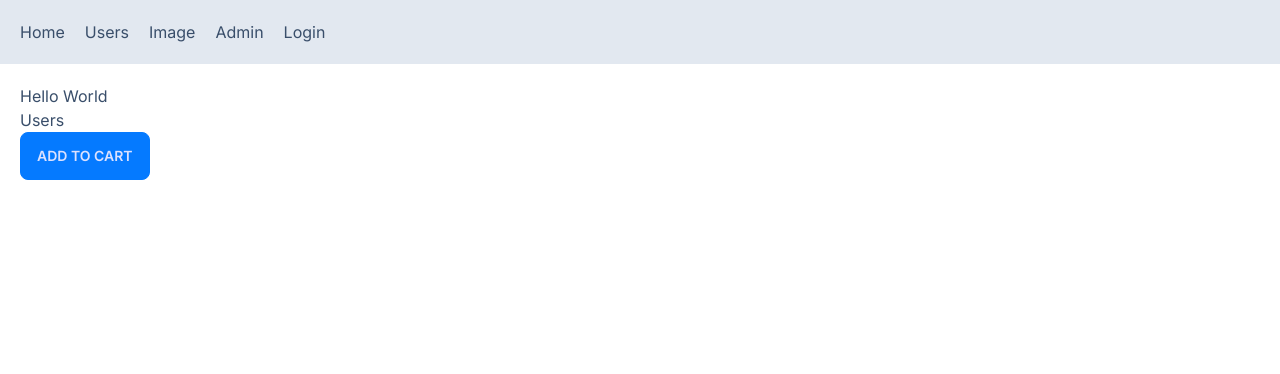
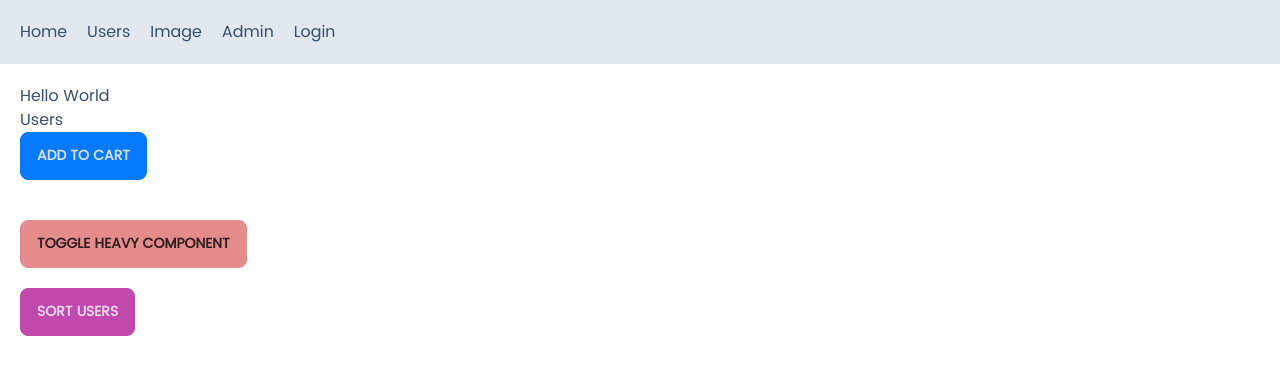
Before and after one commit to jamshed-iqbal/mosh-next-course, a Next.js app: page / in a window 1280 px wide. Shown: the top 374 px of the page. Built offline with nearby package versions, Linux system fonts and the light colour scheme; no server answers.

Commit message:
optimizations

```diff
--- /dev/null
+++ b/app/components/HeavyComponentWrapper.tsx
@@ -0,0 +1,52 @@
+"use client";
+import { useState } from "react";
+import dynamic from "next/dynamic";
+// import _ from "lodash";
+// import MyHeavyComponent from "./MyHeavyComponent";
+const MyHeavyComponent = dynamic(() => import("./MyHeavyComponent"), {
+  loading: () => <p>Loading...</p>,
+  ssr: false,
+});
+
+export default function HeavyComponentWrapper() {
+  const [isVisible, setIsVisible] = useState<boolean>(false);
+
+  return (
+    <>
+      <div className="mt-10">
+        <button
+          className="btn btn-error"
+          onClick={() => setIsVisible((prev) => !prev)}
+        >
+          Toggle Heavy Component
+        </button>
+        {isVisible && <MyHeavyComponent />}
+      </div>
+      <div className="mt-5">
+        <button
+          className="btn btn-accent"
+          onClick={async () => {
+            const _ = (await import("lodash")).default;
+
+            const users = [
+              {
+                name: "c",
+              },
+              {
+                name: "b",
+              },
+              {
+                name: "a",
+              },
+            ];
+            console.log("orginal", users);
+            const sorted = _.orderBy(users, ["name"]);
+            console.log("sorted", sorted);
+          }}
+        >
+          Sort Users
+        </button>
+      </div>
+    </>
+  );
+}
--- /dev/null
+++ b/app/components/MyHeavyComponent.tsx
@@ -0,0 +1,3 @@
+export default function MyHeavyComponent() {
+  return <div>My Heavy Component</div>;
+}
--- a/app/layout.tsx
+++ b/app/layout.tsx
@@ -1,12 +1,23 @@
 import "./globals.css";
 import type { Metadata } from "next";
-import { Inter } from "next/font/google";
+import { Inter, Roboto } from "next/font/google";
+import localFont from "next/font/local";
 import Navbar from "./Navbar";
 import AuthProvider from "./auth/Provider";
 import GoogleAnalyticsScript from "./GoogleAnalyticsScript";
 // import { Suspense } from 'react'
 
 const inter = Inter({ subsets: ["latin"] });
+
+const roboto = Roboto({
+  subsets: ["latin"],
+  weight: ["400", "500"],
+});
+
+const poppins = localFont({
+  src: "../public/fonts/poppins-regular-webfont.woff2",
+  // variable: "--my-poppins-var",
+});
 
 export const metadata: Metadata = {
   title: "Create Next App",
@@ -21,7 +32,7 @@ export default function RootLayout({
   return (
     <html lang="en" data-theme="winter">
       <GoogleAnalyticsScript />
-      <body className={inter.className}>
+      <body className={poppins.className}>
         <AuthProvider>
           <div className="flex flex-col min-h-screen">
             <Navbar />
--- a/app/page.tsx
+++ b/app/page.tsx
@@ -2,6 +2,7 @@ import Link from "next/link";
 import { getServerSession } from "next-auth";
 import ProductCard from "./components/ProductCard";
 import { authOptions } from "./api/auth/authOptions";
+import HeavyComponentWrapper from "./components/HeavyComponentWrapper";
 
 export default async function Home() {
   const session = await getServerSession(authOptions);
@@ -11,6 +12,7 @@ export default async function Home() {
       <h1>Hello {session ? session.user?.name : "World"}</h1>
       <Link href="/users">Users</Link>
       <ProductCard />
+      <HeavyComponentWrapper />
     </main>
   );
 }
--- a/package.json
+++ b/package.json
@@ -21,6 +21,7 @@
     "eslint": "8.49.0",
     "eslint-config-next": "13.4.19",
     "fast-sort": "^3.4.0",
+    "lodash": "^4.17.21",
     "next": "13.4.19",
     "next-auth": "^4.24.7",
     "next-cloudinary": "^5.20.0",
@@ -36,6 +37,7 @@
   },
   "devDependencies": {
     "@types/bcrypt": "^5.0.2",
+    "@types/lodash": "^4.17.4",
     "daisyui": "^3.7.4"
   }
 }
```
Also changed, not shown: public/fonts/poppins-regular-webfont.woff2 (added), 1 other file (tests, documents, lock files or other folders).
